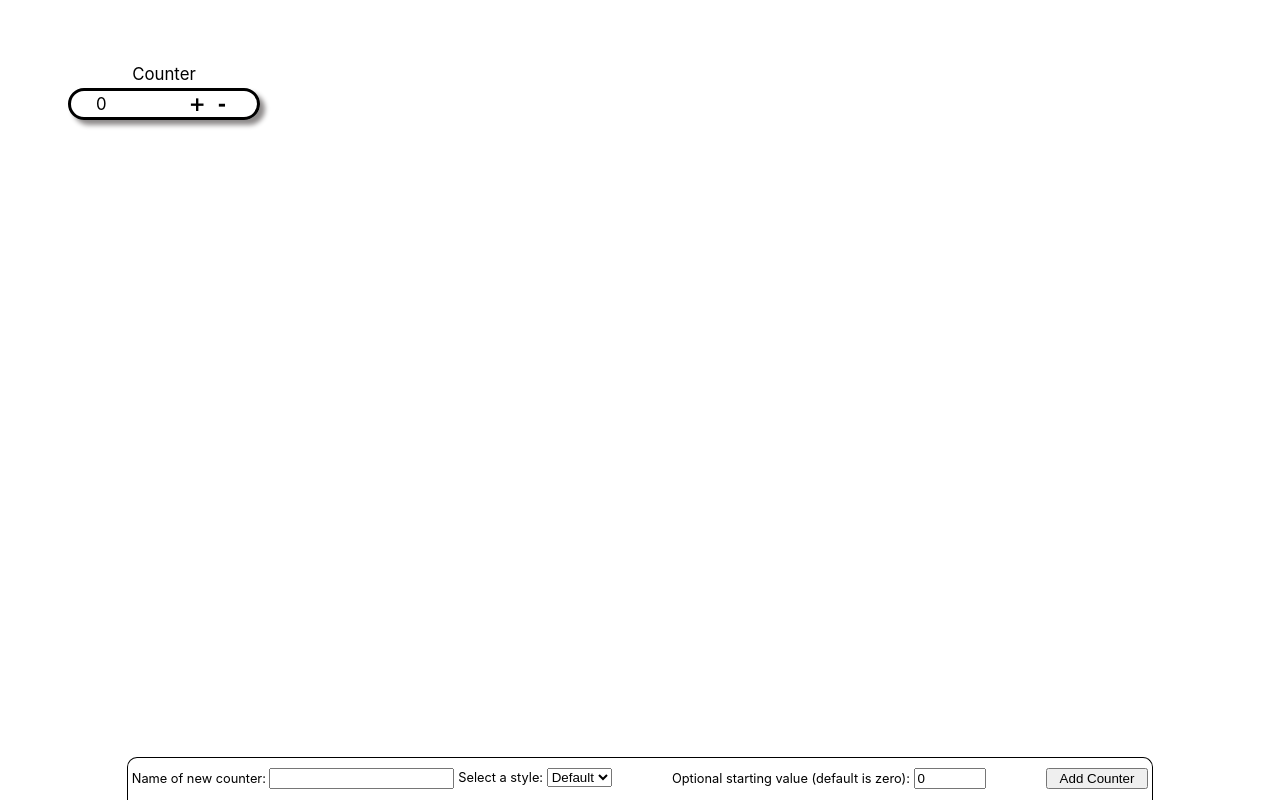
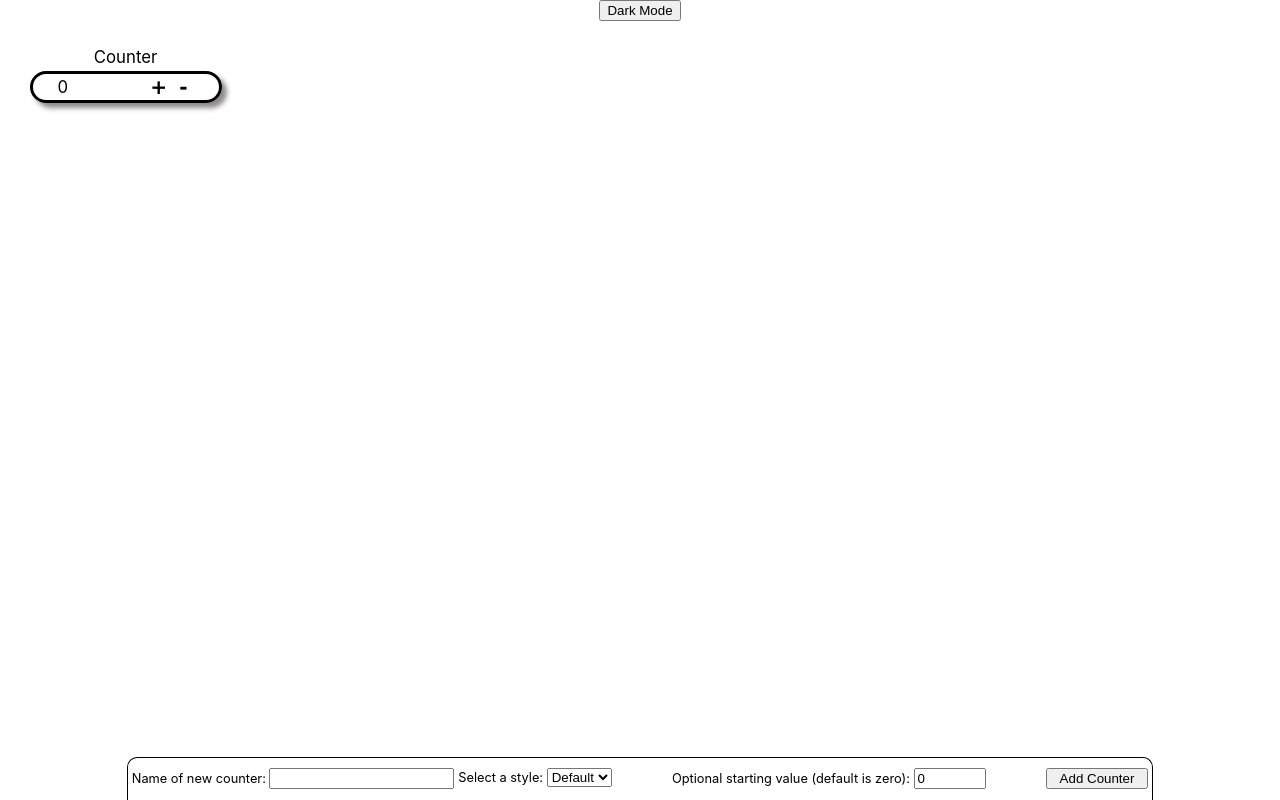
Before and after one commit to dawnteigh/Counter-Intuitive, a React (Create React App) app in the folder client/: page / in a window 1280 px wide. Built offline with nearby package versions, Linux system fonts and the light colour scheme.

Commit message:
dark mode

```diff
--- a/client/src/App.css
+++ b/client/src/App.css
@@ -1,8 +1,21 @@
 .App {
   text-align: center;
-  margin: 5%;
+  margin: 0;
   font-size: 14px;
   box-sizing: border-box;
+  width: 100vw;
+  height: 100vh;
+  overflow: hidden;
+}
+
+.dark-mode {
+  background-color: #232323;
+  color: #ccc;
+
+  button {
+    background-color: #232323;
+    color: #ccc;
+  }
 }
 
 .counter {
@@ -12,6 +25,7 @@
   width: 20vw;
   max-width: 200px;
   font-size: 1.2em;
+  margin: 2%;
 }
 
 .counter-name {
--- a/client/src/App.js
+++ b/client/src/App.js
@@ -1,10 +1,20 @@
 import './App.css';
 import Container from './components/Container'
 import AddCounter from './components/AddCounter';
+import { useState } from 'react'
 
 function App() {
+
+  const [mode, setMode] = useState("light")
+
+  const handleMode = () => {
+    if (mode === "light") setMode("dark")
+    else setMode("light")
+  }
+
   return (
-    <div className="App">
+    <div className={mode === "light" ? "App" : "App dark-mode"}>
+      <button id="dark-toggle" onClick={handleMode}>{mode === "light" ? "Dark Mode" : "Light Mode"}</button>
       <Container />
       <AddCounter />
     </div>
```
